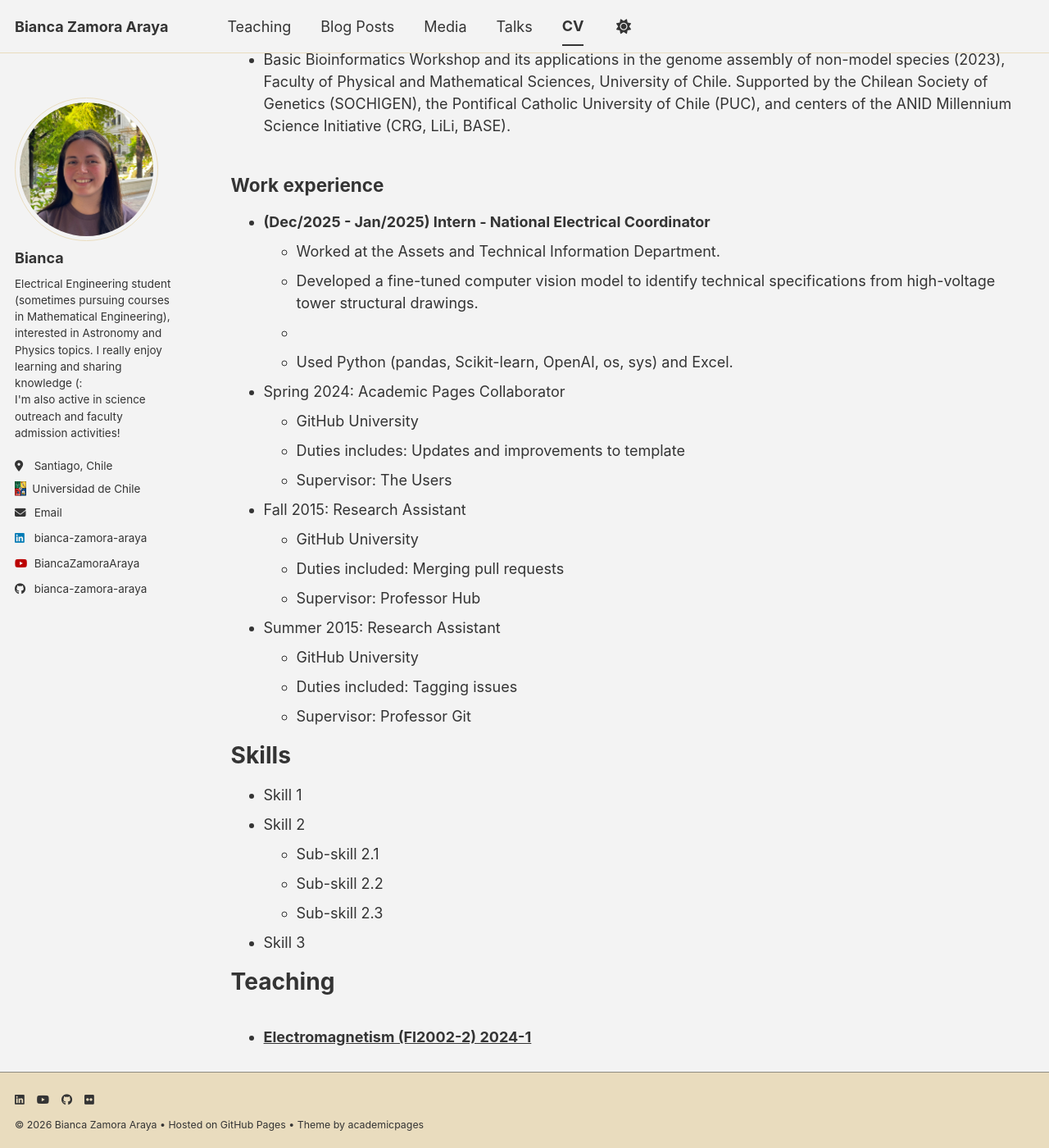
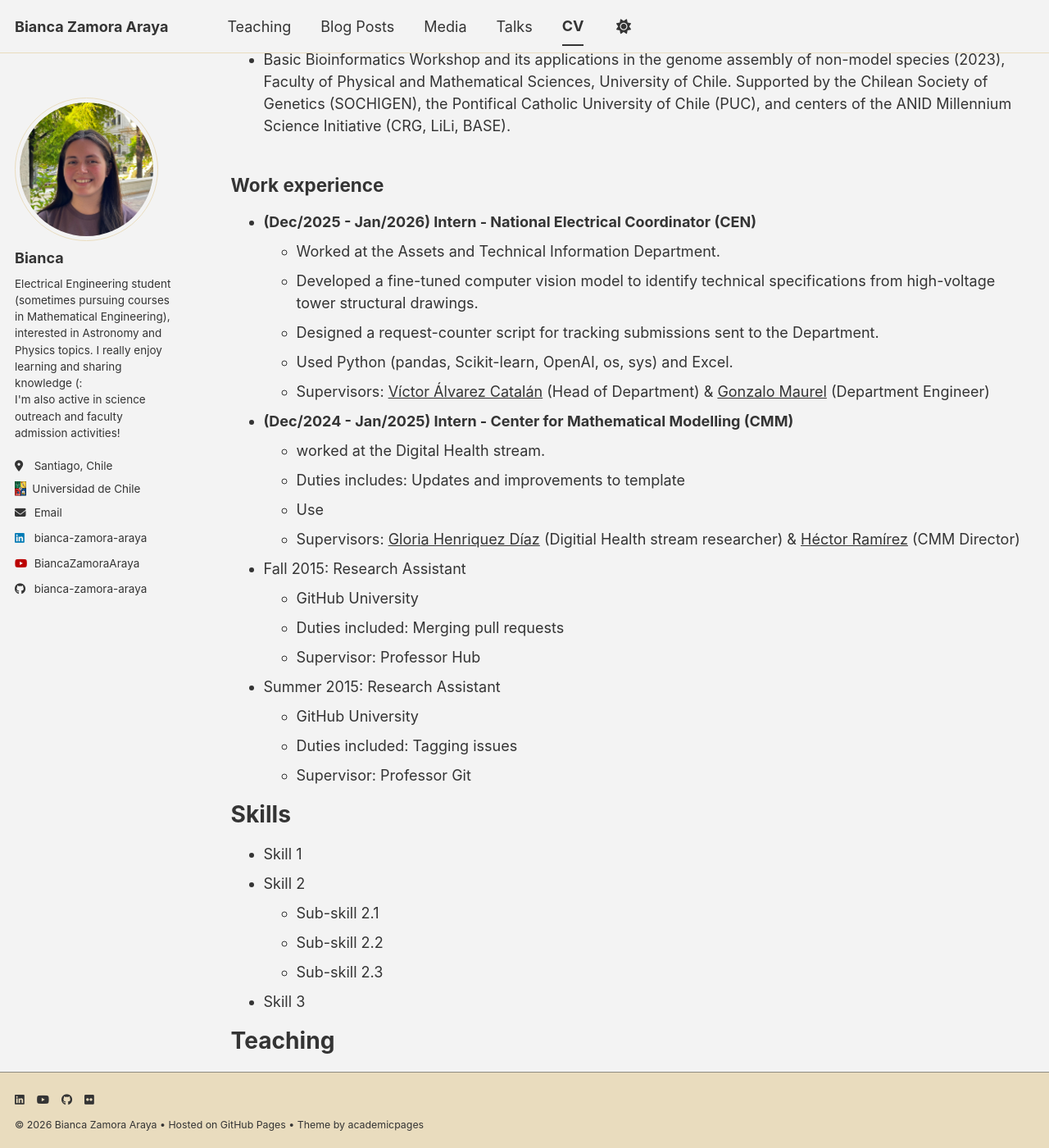
Before and after one commit to Bianca-Zamora-Araya/Bianca-Zamora-Araya.github.io, a Jekyll site: the page built from _pages/cv.md, in a window 1280 px wide and 1400 px high, scrolled down 382 px. Shown: the whole window at 82% size. Built offline with Jekyll 4.4.1, drawn with Linux system fonts in a browser that asks for light colours; a style sheet for code colours, icons or effects is not loaded; some of the changed text lies outside the part shown.

Commit message:
Update cv.md

```diff
--- a/_pages/cv.md
+++ b/_pages/cv.md
@@ -11,7 +11,6 @@ redirect_from:
 
 Education
 ---
-
 * **B.Sc. in Electrical Engineering, University of Chile, 2028** (expected)
 * **B.Sc. in Matematical Engineering, University of Chile, 2028** (expected)
 * **B.Sc. Engineering Sciences, University of Chile, 2022-2023**
@@ -21,16 +20,18 @@ Education
 
 Work experience
 ---
-* **(Dec/2025 - Jan/2025) Intern - National Electrical Coordinator**
+* **(Dec/2025 - Jan/2026) Intern - National Electrical Coordinator (CEN)**
   * Worked at the Assets and Technical Information Department.
   * Developed a fine-tuned computer vision model to identify technical specifications from high-voltage tower structural drawings.
-  *
+  * Designed a request-counter script for tracking submissions sent to the Department.
   * Used Python (pandas, Scikit-learn, OpenAI, os, sys) and Excel.
+  * Supervisors: [Víctor Álvarez Catalán](https://www.linkedin.com/in/víctor-álvarez-0bb846287/) (Head of Department) & [Gonzalo Maurel](https://www.linkedin.com/in/gonmaes/) (Department Engineer)
 
-* Spring 2024: Academic Pages Collaborator
-  * GitHub University
+* **(Dec/2024 - Jan/2025) Intern - Center for Mathematical Modelling (CMM)**
+  * worked at the Digital Health stream.
   * Duties includes: Updates and improvements to template
-  * Supervisor: The Users
+  * Use
+  * Supervisors: [Gloria Henriquez Díaz](https://www.linkedin.com/in/gloriahenriquez/) (Digitial Health stream researcher) & [Héctor Ramírez](https://www.linkedin.com/in/hector-ramirez-8bb2674/) (CMM Director)
 
 * Fall 2015: Research Assistant
   * GitHub University
@@ -59,14 +60,14 @@ Teaching
     {% include archive-single-cv.html %}
   {% endfor %}</ul>
 
+Interviews, Press Mentions and Social Media Appearences
+=====
+  {% for post in site.media reversed %}
+    {% include archive-single-cv.html %}
+  {% endfor %}
+
 Talks
 ======
   <ul>{% for post in site.talks reversed %}
     {% include archive-single-talk-cv.html  %}
   {% endfor %}</ul>
-
-Interviews, Press Mentions and Social Media Appearences
-=====
-  {% for post in site.media reversed %}
-    {% include archive-single-cv.html %}
-  {% endfor %}
```
